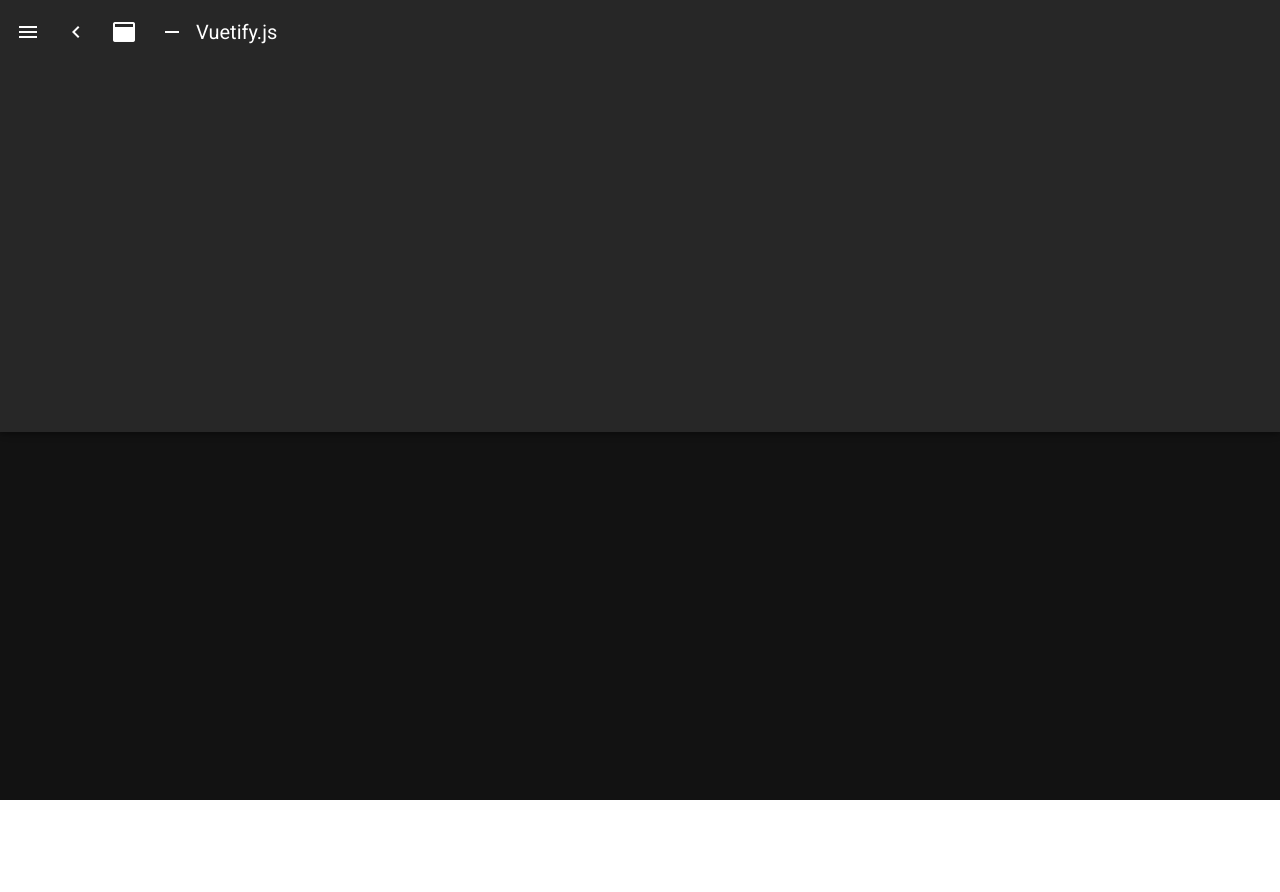
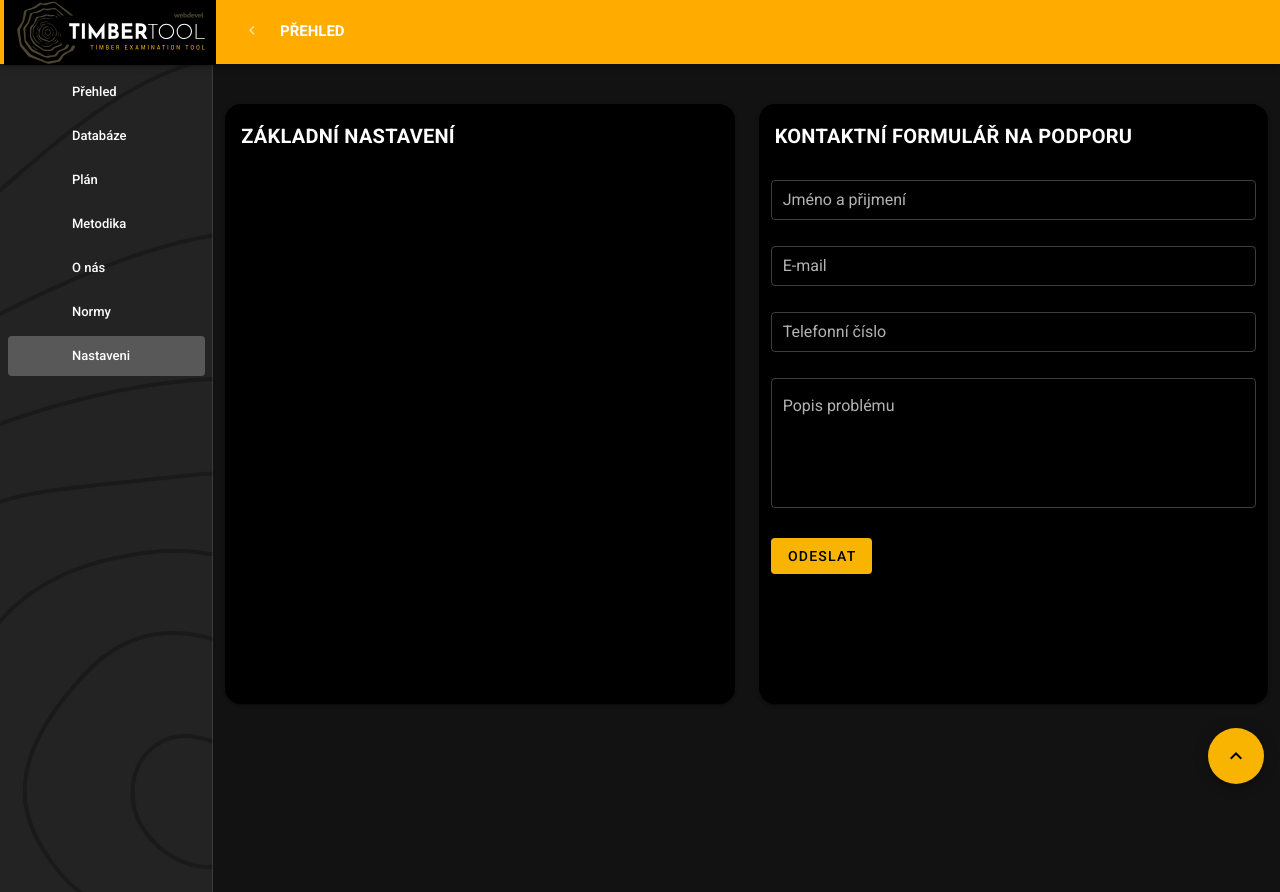
Before and after one commit to Xylofonoda/drevoFE, a Nuxt app: page /admin/nastaveni in a window 1280 px wide. Before the commit the page ends 800 px from the top, so only its background shows below. Built offline with nearby package versions, Linux system fonts and the light colour scheme.

Commit message:
/ deleted speeddials added to admin layout to clean up code / nastaveni created a form to reach admin support

```diff
--- a/layouts/adminlayout.vue
+++ b/layouts/adminlayout.vue
@@ -74,6 +74,8 @@
         </v-col>
     </v-row>
   </v-main>
+    <speed-dial>
+    </speed-dial>
   </v-app>
 </template>
 
@@ -92,6 +94,7 @@
         {title: 'Metodika', link: '/admin/tutorials'},
         {title: 'O nás', link: '/admin/about'},
         {title: 'Normy', link: '/admin/normy'},
+        {title: 'Nastaveni', link: '/admin/nastaveni'},
       ],
       name:"Přehled",
       right: null,
--- a/pages/admin/about.vue
+++ b/pages/admin/about.vue
@@ -86,6 +86,7 @@
                               color="white"
                               label="Verze: "
                               :items="items"
+
                             >
                             </v-select>
                           <v-select
@@ -127,8 +128,6 @@
           </v-card>
         </v-col>
       </v-row>
-      <speed-dial>
-      </speed-dial>
     </v-container>
   </v-app>
 </template>
--- a/pages/admin/database.vue
+++ b/pages/admin/database.vue
@@ -111,7 +111,7 @@
           ></v-data-table>
         </v-col>
       </v-row>
-      <speed-dial></speed-dial>
+
     </v-container>
   </v-app>
 </template>
--- a/pages/admin/home.vue
+++ b/pages/admin/home.vue
@@ -387,7 +387,7 @@
 
           </v-col>
       </v-row>
-      <speed-dial></speed-dial>
+
     </v-container>
   </v-app>
 </template>
--- a/pages/admin/nastaveni.vue
+++ b/pages/admin/nastaveni.vue
@@ -0,0 +1,148 @@
+<template>
+  <v-app>
+    <v-container>
+      <v-row>
+        <v-col cols="6">
+          <v-card
+            height="75vh"
+            class="rounded-xl"
+            color="black"
+          >
+            <v-card-title class="text-xl-subtitle-1 text-uppercase font-weight-bold">
+              Základní nastavení
+            </v-card-title>
+
+          </v-card>
+        </v-col>
+        <v-col cols="6">
+          <v-card
+            height="100%"
+            class="rounded-xl"
+            color="black"
+          >
+              <v-card-title class="text-xl-subtitle-1 text-uppercase font-weight-bold">
+                  Kontaktní formulář na podporu
+              </v-card-title>
+            <v-container>
+              <v-form
+                ref="form"
+                v-model="valid"
+                lazy-validation
+              >
+                <v-text-field
+                  v-model="name"
+                  :rules="nameRules"
+                  label="Jméno a přijmení"
+                  color="white"
+                  outlined
+                  dense
+                  required
+                  clearable
+                ></v-text-field>
+                <v-text-field
+                  v-model="email"
+                  :rules="emailRules"
+                  label="E-mail"
+                  color="white"
+                  outlined
+                  dense
+                  required
+                  clearable
+                ></v-text-field>
+                <v-text-field
+                  v-model="phone"
+                  :rules="phoneRules"
+                  label="Telefonní číslo"
+                  color="white"
+                  outlined
+                  dense
+                  required
+                  hint="Use a number with your country prefix eg. +420, +91"
+                  clearable
+                ></v-text-field>
+                <v-textarea
+                  v-model="textArea"
+                  class="pt-xl-1"
+                  outlined
+                  label="Popis problému"
+                  auto-grow
+                  :rules="textAreaRules"
+                  color="white"
+                  clearable
+                ></v-textarea>
+
+
+                <v-btn
+                  :disabled="!valid"
+                  color="#F8B400"
+                  class="mr-4 black--text"
+                  @click="validate"
+                >
+                  Odeslat
+                </v-btn>
+                <v-snackbar
+                  v-model="snackbar"
+                  color="yellow darken-2"
+                  :timeout="timeout"
+                  class="rounded-lg"
+                  elevation="10"
+                >
+                 <div class="text-center black--text pa-0">
+                   {{ text }}
+                 </div>
+                </v-snackbar>
+
+
+              </v-form>
+            </v-container>
+
+          </v-card>
+        </v-col>
+      </v-row>
+
+    </v-container>
+  </v-app>
+</template>
+<script>
+export default {
+  name: 'AdminSettings',
+  components:{},
+  layout: 'adminlayout',
+  data: () => ({
+    snackbar: false,
+    text: 'Vaše připomínka byla zaslána na podporu.',
+    timeout: 2000,
+    valid: true,
+    name: '',
+    nameRules: [
+      v => !!v || 'Pole Jména a příjmení nesmí být prázdné',
+
+    ],
+    email: '',
+    emailRules: [
+      v => !!v || 'Pole e-mailu nesmí být prázdné',
+      v => /^\S+@\S+\.\S+$/.test(v) || "E-mail must be valid"
+    ],
+    textArea: '',
+    textAreaRules: [
+      v => !!v || 'Pole nesmí být prázdné',
+    ],
+    phone: '',
+    phoneRules: [
+      v => !!v || 'Pole nesmí být prázdné',
+      v => /([+]?\d{1,3}[. \s]?)?(\d{9}?)|([+]?\d{1,3} [.\s]?)?(\d{3}?) (\d{3}?) (\d{3}?)/.test(v) || 'Telefonní číslo musí být platné.'
+    ],
+
+    checkbox: false,
+  }),
+  methods: {
+    validate() {
+      this.$refs.form.validate()
+      this.snackbar = true
+      this.$refs.form.reset()
+    },
+  }
+}
+
+
+</script>
--- a/pages/admin/normy.vue
+++ b/pages/admin/normy.vue
@@ -144,8 +144,7 @@
         </v-col>
       </v-row>
     </v-container>
-    <speed-dial>
-    </speed-dial>
+
   </v-app>
 </template>
 
--- a/pages/admin/plan.vue
+++ b/pages/admin/plan.vue
@@ -337,9 +337,7 @@
 
         </v-col>
       </v-row>
-      <speed-dial>
 
-      </speed-dial>
     </v-container>
   </v-app>
 </template>
--- a/pages/admin/tutorials.vue
+++ b/pages/admin/tutorials.vue
@@ -183,8 +183,7 @@
           </v-card>
         </v-col>
       </v-row>
-      <speed-dial>
-      </speed-dial>
+
     </v-container>
   </v-app>
 </template>
```
